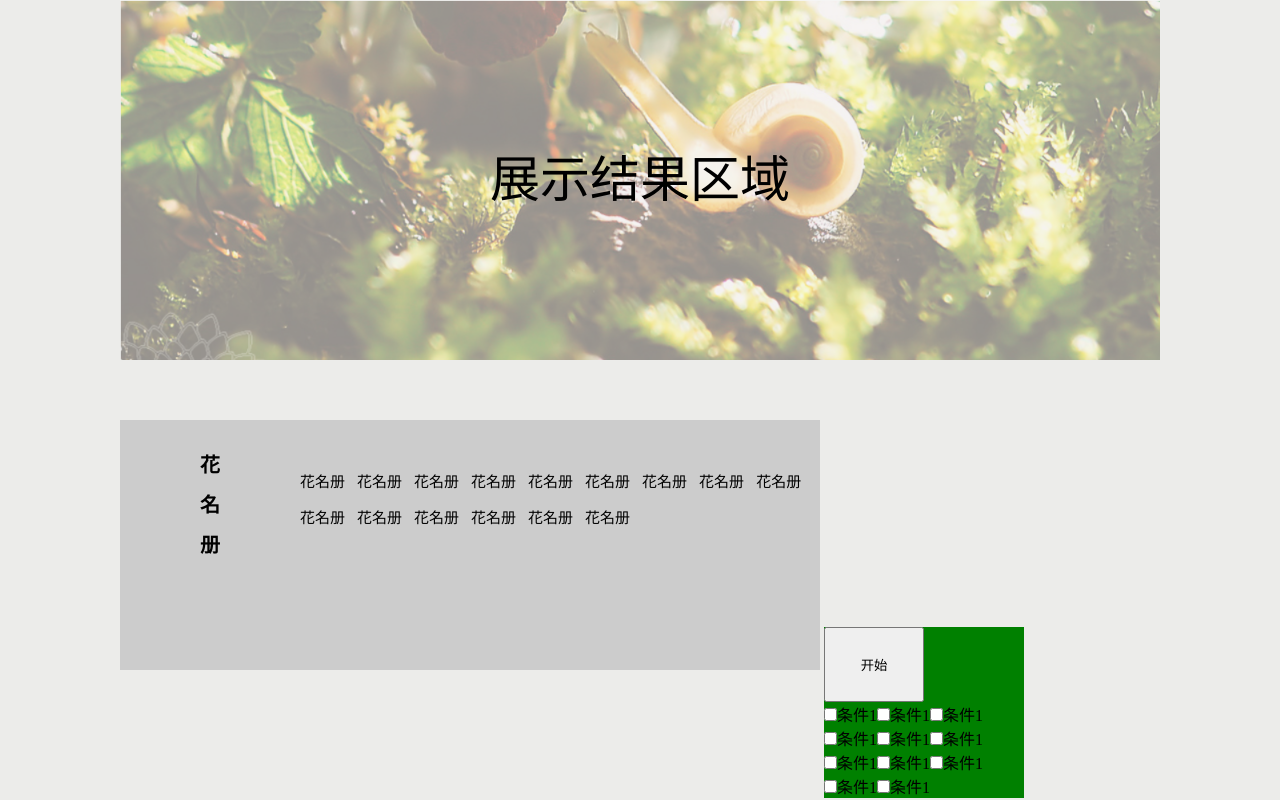
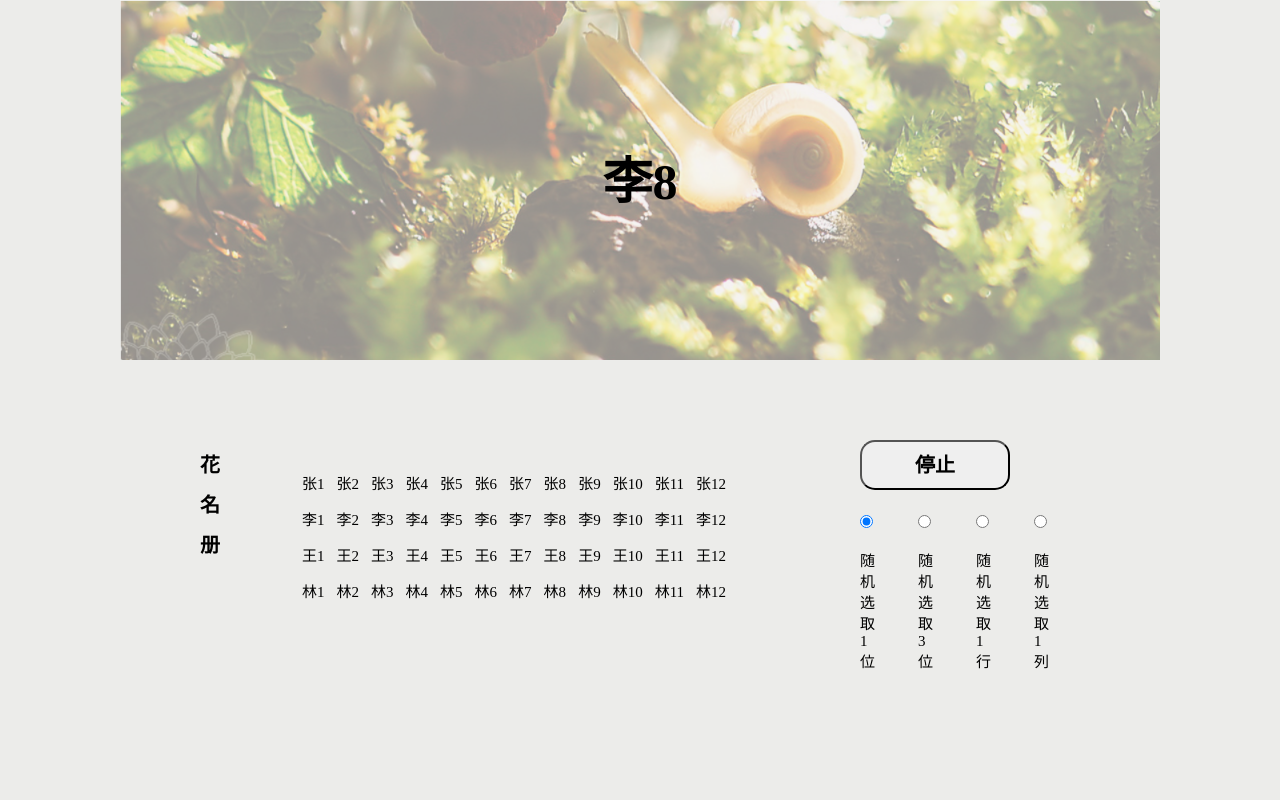
Before and after one commit to linzowo/js-randomRosterPro, a plain HTML site: page index.html in a window 1280 px wide. Both pictures are taken after a click on the button "开始". Drawn offline with Linux system fonts and the light colour scheme.

Commit message:
点名册1.0版:添加四个固定的功能

```diff
--- /dev/null
+++ b/css/index.css
@@ -0,0 +1,127 @@
+
+/* 双清 */
+*{
+    margin: 0;
+    padding: 0;
+}
+/* 公共样式 */
+/* 版心 */
+.w{
+    width: 1040px;
+}
+.box{
+    /* background-color: pink; */
+    position: relative;
+    left: 50%;
+    margin-left: -520px;
+}
+li{
+    list-style: none;
+}
+body{
+    background-color: #ECECEA;
+}
+
+/* top start */
+.top{
+    height: 360px;
+    position: relative;
+}
+.top .bgi{
+    width: 100%;
+    height: 100%;
+    background-image: url("../images/topbgi.png");
+    /* 设置背景图片大小 */
+    background-size: 1040px 360px;
+    opacity: 0.5;
+    position: absolute;
+}
+.top .result{
+    width: 100%;
+    height: 100%;
+    text-align: center;
+    font: 700 50px/40px "宋体";
+    line-height: 360px;
+    position: absolute;
+}
+/* top end */
+
+/* main start */
+.main{
+    margin-top: 60px;
+    height: auto;
+    min-height: 300px;
+    position: relative;
+    /* background-color: pink; */
+}
+.main div{
+    display: inline-block;
+}
+
+    /* roster start */
+.main .roster{
+    position: absolute;
+    left: 0;
+    width: 700px;
+    /* background-color: #ccc; */
+}
+.main .roster span{
+    position: absolute;
+    top: 25px;
+    width: 10px;
+    height: 100px;
+    /* background-color: yellow; */
+    line-height: 30px;
+    margin-left: 80px;
+    font: 700 20px/40px "宋体";
+}
+.main .roster table{
+    margin-left: 168px;
+    margin-top: 50px;
+    /* background-color: orange; */
+}
+.main .roster tr{
+    /* background-color: blue; */
+    display: block;
+    overflow: hidden;
+}
+.main .roster td{
+    /* background-color: red; */
+    text-align: center;
+    float: left;
+    padding: 0 0 15px 12px;
+    font: 400 15px "宋体";
+}
+    /* roster end */
+
+    /* choose-box start */
+.main .choose-box{
+    position: absolute;
+    right: 0;
+    width: 300px;
+    /* background-color: green; */
+}
+.main .choose-box .btn{
+    position: relative;
+    top: 20px;
+    /* left: 50%;
+    margin-left: -75px; */
+    width: 150px;
+    height: 50px;
+    border-radius: 15px;
+    font: 700 20px/40px "宋体";
+    outline: none;
+}
+.main .choose-box ul {
+    margin-top: 45px;
+}
+.main .choose-box li {
+    float: left;
+    width: 10px;
+    margin-right: 48px;
+    line-height: 30px;
+    font: 400 15px "宋体";
+}
+    /* choose-box end */
+
+/* main end */
--- a/index.html
+++ b/index.html
@@ -3,165 +3,44 @@
 <head>
     <meta charset="UTF-8">
     <title>点名册</title>
-    <style>
-        /* 双清 */
-        *{
-            margin: 0;
-            padding: 0;
-        }
-        /* 公共样式 */
-        /* 版心 */
-        .w{
-            width: 1040px;
-        }
-        .box{
-            /* background-color: pink; */
-            position: relative;
-            left: 50%;
-            margin-left: -520px;
-        }
-        li{
-            list-style: none;
-            float: left;
-        }
-        body{
-            background-color: #ECECEA;
-        }
-
-        /* top start */
-        .top{
-            height: 360px;
-            position: relative;
-        }
-        .top .bgi{
-            width: 100%;
-            height: 100%;
-            background-image: url("images/topbgi.png");
-            /* 设置背景图片大小 */
-            background-size: 1040px 360px;
-            opacity: 0.5;
-            position: absolute;
-        }
-        .top .result{
-            width: 100%;
-            height: 100%;
-            text-align: center;
-            font-size: 50px;
-            line-height: 360px;
-            position: absolute;
-        }
-        /* top end */
-
-        /* main start */
-        .main{
-            margin-top: 60px;
-            /* background-color: pink; */
-        }
-        .main div{
-            display: inline-block;
-        }
-
-            /* roster start */
-        .main .roster{
-            position: relative;
-            width: 700px;
-            background-color: #ccc;
-        }
-        .main .roster ul{
-            margin-left: 168px;
-            margin-top: 50px;
-            /* background-color: orange; */
-            height: auto;
-            min-height: 200px;
-            overflow: hidden;
-        }
-        .main .roster span{
-            position: absolute;
-            top: 25px;
-            width: 10px;
-            height: 100px;
-            /* background-color: yellow; */
-            line-height: 30px;
-            margin-left: 80px;
-            font: 700 20px/40px "宋体";
-        }
-        .main .roster li{
-            text-align: center;
-            padding: 0 0 15px 12px;
-            font: 400 15px "宋体";
-        }
-            /* roster end */
-
-            /* choose-box start */
-        .main .choose-box{
-
-            width: 200px;
-            background-color: green;
-        }
-        .main .choose-box .btn{
-            width: 100px;
-            height: 75px;
-
-        }
-            /* choose-box end */
-
-        /* main end */
-
-
-    </style>
+    <link rel="stylesheet" href="css/index.css" />
 </head>
 <body>
     <div class="box w">
 
         <div class="top w" id="top">
             <div class="bgi"></div>
-            <div class="result" id="result">展示结果区域</div>
+            <table class="result" id="result">
+                <!-- 展示结果区域 -->
+                <tbody>
+                    <tr>
+                        <td>展示结果区域</td>
+                    </tr>
+                </tbody>
+            </table>
+            <!-- <div class="result" id="result">展示结果区域</div> -->
         </div>
         <div class="main w">
             <div class="roster" id="roster">
                 <span>花名册</span>
-                <ul>
-                    <li>花名册</li>
-                    <li>花名册</li>
-                    <li>花名册</li>
-                    <li>花名册</li>
-                    <li>花名册</li>
-                    <li>花名册</li>
-                    <li>花名册</li>
-                    <li>花名册</li>
-                    <li>花名册</li>
-                    <li>花名册</li>
-                    <li>花名册</li>
-                    <li>花名册</li>
-                    <li>花名册</li>
-                    <li>花名册</li>
-                    <li>花名册</li>
-                </ul>
+                <table>
+                    <!-- 每行展示12个名字 -->
+                </table>
             </div>
-            <div class="choose-box" id="choose-box">
+            <div class="choose-box" id="chooseBox">
                 <input type="button" class="btn" id="btn" value="开始" />
                 <ul>
-                    <li><input type="checkbox" name="" id="">条件1</li>
-                    <li><input type="checkbox" name="" id="">条件1</li>
-                    <li><input type="checkbox" name="" id="">条件1</li>
-                    <li><input type="checkbox" name="" id="">条件1</li>
-                    <li><input type="checkbox" name="" id="">条件1</li>
-                    <li><input type="checkbox" name="" id="">条件1</li>
-                    <li><input type="checkbox" name="" id="">条件1</li>
-                    <li><input type="checkbox" name="" id="">条件1</li>
-                    <li><input type="checkbox" name="" id="">条件1</li>
-                    <li><input type="checkbox" name="" id="">条件1</li>
-                    <li><input type="checkbox" name="" id="">条件1</li>
+                    <li><input type="radio" name="condition" id="ck1" checked="checked"><br/><br/>随机选取1位</li>
+                    <li><input type="radio" name="condition" id="ck2"><br/><br/>随机选取3位</li>
+                    <li><input type="radio" name="condition" id="ck3"><br/><br/>随机选取1行</li>
+                    <li><input type="radio" name="condition" id="ck4"><br/><br/>随机选取1列</li>
                 </ul>
             </div>
         </div>
     </div>
 
-    <!-- ============================= -->
+    <!-- ==============js区域=============== -->
     <script src="js/common.js"></script>
-    <script>
-        // 获取所需要的元素
-
-    </script>
+    <script src="js/index.js"></script>
 </body>
 </html>
--- /dev/null
+++ b/js/index.js
@@ -0,0 +1,99 @@
+
+// 初始化数据
+// 学生姓名列表
+var rosterList = ["张","李","王","林"];
+// 判断是否开始随机的标志
+var flag = false;
+
+// =================================
+// 获取所需要的元素
+// 花名册表格
+var rosterTable = my$("roster").children[1];
+// 按钮
+var btn = my$("btn");
+// 结果展示区
+var resultTr = my$("result").children[0].getElementsByTagName("tr")[0];
+// 表格td元素列表
+var trList = my$("roster").children[1].getElementsByTagName("tr");
+// 表格td元素列表
+var tdList = my$("roster").children[1].getElementsByTagName("td");
+// 选项列表
+var ckList = my$("chooseBox").children[1].getElementsByTagName("input");
+// 测试
+// console.log(result);
+// document
+// ======================================
+
+// 动态的生成学生花名册
+for(var i=0;i<rosterList.length;i++){
+    // 第一层循环控制行数
+    var tr = document.createElement("tr");
+    rosterTable.appendChild(tr);
+    for(var j=0;j<12;j++){
+        // 第二层循环控制列数
+        var td = document.createElement("td");
+        tr.appendChild(td);
+        td.innerHTML = rosterList[i]+(j+1);
+    }
+}
+
+// =================主事件函数区===================
+// 为按钮注册点击事件
+btn.onclick = function(){
+    flag = !flag;
+    this.value = flag?"停止":"开始";
+    clearInterval(btn.timeId);
+    if(flag){
+        btn.timeId = setInterval(function(){
+            // 检查是哪一个选项被选中了被选中了
+            switch(true)
+            {
+                case ckList[0].checked: ck1Handle(); break;
+                case ckList[1].checked: ck2Handle(); break;
+                case ckList[2].checked: ck3Handle(); break;
+                case ckList[3].checked: ck4Handle(); break;
+            }
+        },30)
+    }else{
+        clearInterval(btn.timeId);
+    }
+}
+
+// ========函数封装区==============
+function ck1Handle(){//选中第1个==>随机选中一个
+    // 在花名册内容个数范围内生成一个随机数
+    var random = parseInt(Math.random()*tdList.length);
+    // 将随机数指向的元素插入展示区
+    resultTr.innerHTML = "";
+    resultTr.appendChild(tdList[random].cloneNode(true));
+}
+function ck2Handle(){//选中第2个==》随机选中三个
+    // 清空展示区
+    resultTr.innerHTML = "";
+    for(var i=0;i<3;i++){
+        // 在花名册内容个数范围内生成一个随机数
+        var random = parseInt(Math.random()*tdList.length);
+        // 将随机数指向的元素插入展示区
+        resultTr.appendChild(tdList[random].cloneNode(true));
+    }// end for
+}
+function ck3Handle(){//选中第3个==》随机选中一行
+    // 在花名册行数范围内生成一个随机数
+    var random = parseInt(Math.random()*trList.length);
+    // 将随机数指向的元素插入展示区
+    resultTr.innerHTML = "";
+    // 将此列的元素的clone版依次追加到展示区中
+    for(var i=0;i<trList[random].children.length;i++){
+        resultTr.appendChild(trList[random].children[i].cloneNode(true));
+    }
+}
+function ck4Handle(){//选中第4个==》随机选中一列
+    // 清空展示区
+    resultTr.innerHTML = "";
+    // 在花名册列数范围内生成一个随机数
+    var random = parseInt(Math.random()*12);
+    for(var i=0;i<trList.length;i++){
+        // 将随机数指向的元素插入展示区
+        resultTr.appendChild(trList[i].children[random].cloneNode(true));
+    }// end for
+}
```
Also changed, not shown: 1 other file.
